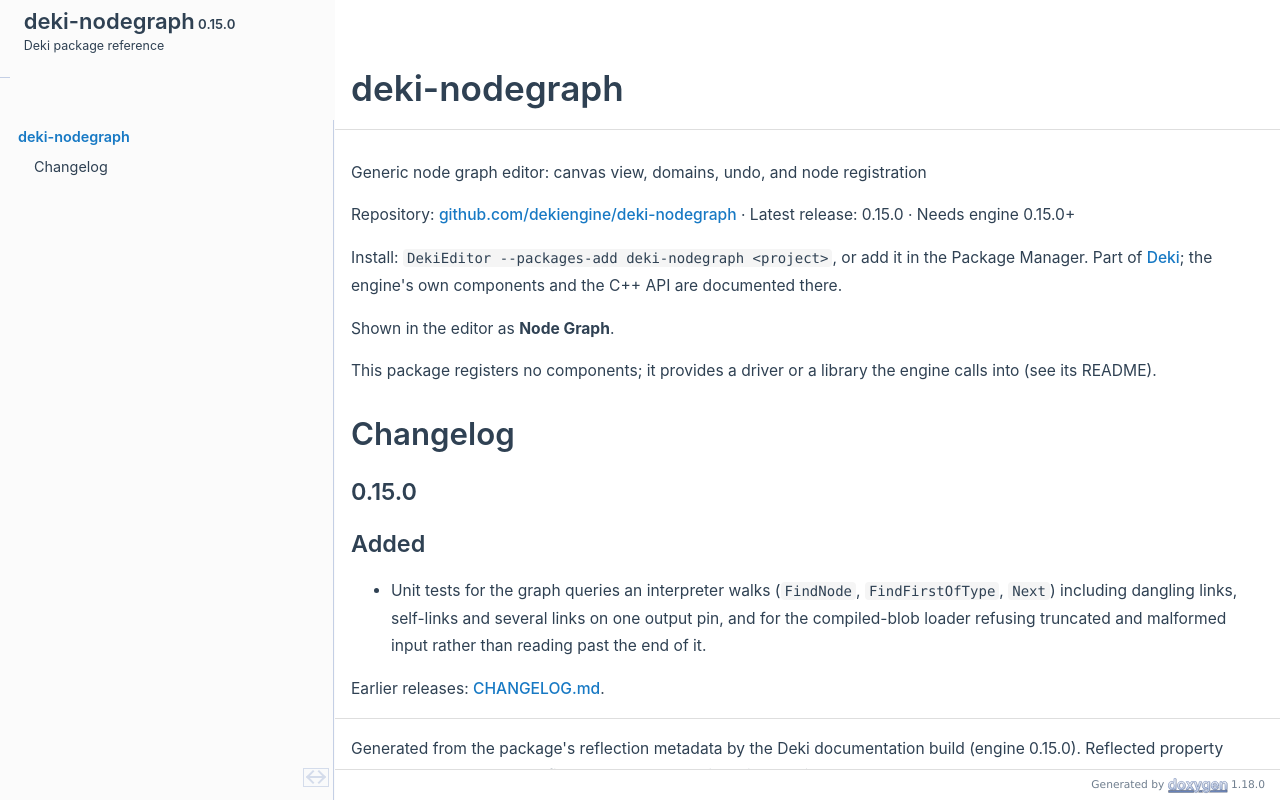
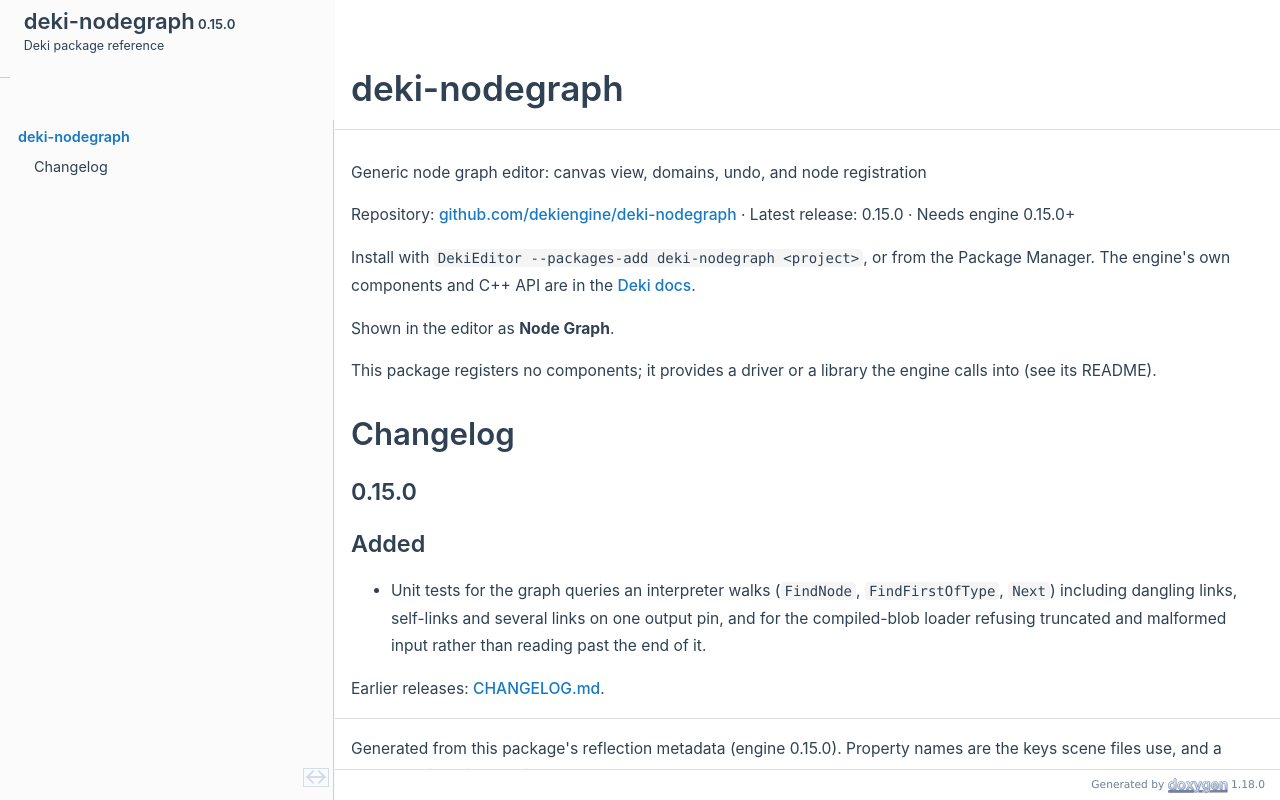
Before and after one commit to dekiengine/deki-nodegraph, a plain HTML site: page index.html in a window 1280 px wide. Drawn offline with Linux system fonts and the light colour scheme.

Commit message:
Docs for deki-nodegraph from deki-editor e3d4b50

```diff
--- a/index.html
+++ b/index.html
@@ -81,7 +81,7 @@
 <div class="textblock"><p><a class="anchor" id="mainpage"></a></p>
 <p>Generic node graph editor: canvas view, domains, undo, and node registration</p>
 <p>Repository: <a href="https://github.com/dekiengine/deki-nodegraph">github.com/dekiengine/deki-nodegraph</a> · Latest release: 0.15.0 · Needs engine 0.15.0+</p>
-<p>Install: <span class="tt">DekiEditor --packages-add deki-nodegraph &lt;project&gt;</span>, or add it in the Package Manager. Part of <a href="https://dekiengine.github.io/docs/">Deki</a>; the engine's own components and the C++ API are documented there.</p>
+<p>Install with <span class="tt">DekiEditor --packages-add deki-nodegraph &lt;project&gt;</span>, or from the Package Manager. The engine's own components and C++ API are in the <a href="https://dekiengine.github.io/docs/">Deki docs</a>.</p>
 <p>Shown in the editor as <b>Node Graph</b>.</p>
 <p>This package registers no components; it provides a driver or a library the engine calls into (see its README).</p>
 <h1 class="doxsection"><a class="anchor" id="autotoc_md0"></a>
@@ -95,7 +95,7 @@
 </ul>
 <p>Earlier releases: <a href="https://github.com/dekiengine/deki-nodegraph/blob/master/CHANGELOG.md">CHANGELOG.md</a>.</p>
 <hr  />
-<p>Generated from the package's reflection metadata by the Deki documentation build (engine 0.15.0). Reflected property names are the keys scene files use; a rename ships with an alias, see <a href="https://github.com/dekiengine/deki-editor/blob/master/COMPATIBILITY.md">COMPATIBILITY.md</a>. </p>
+<p>Generated from this package's reflection metadata (engine 0.15.0). Property names are the keys scene files use, and a rename ships with an alias (<a href="https://github.com/dekiengine/deki-editor/blob/master/COMPATIBILITY.md">compatibility</a>). </p>
 </div></div><!-- PageDoc -->
 <a href="doxygen_crawl.html"></a>
 </div><!-- contents -->
```
